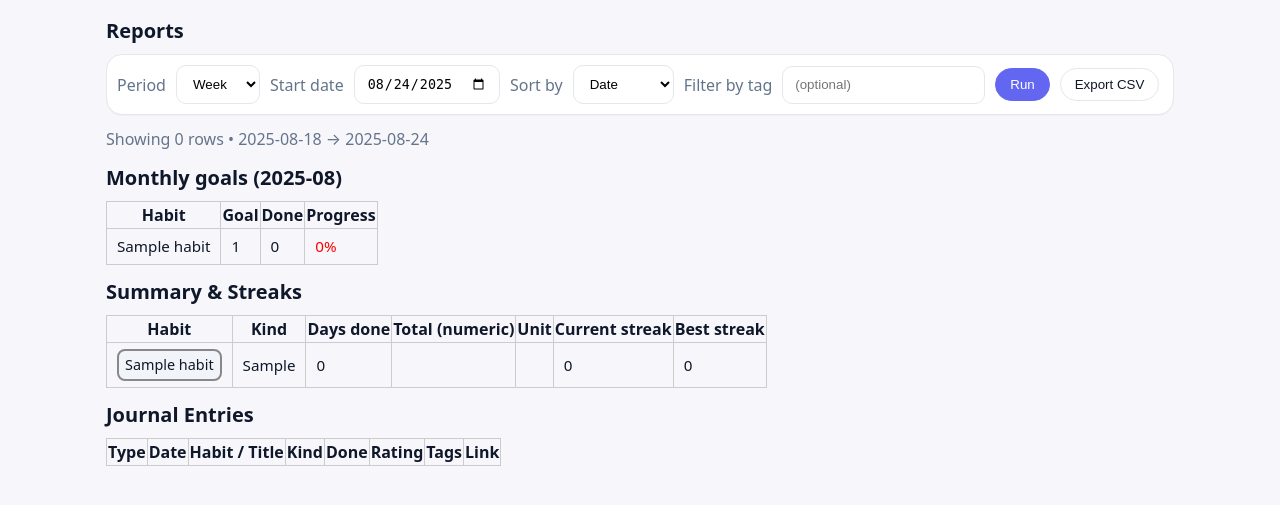
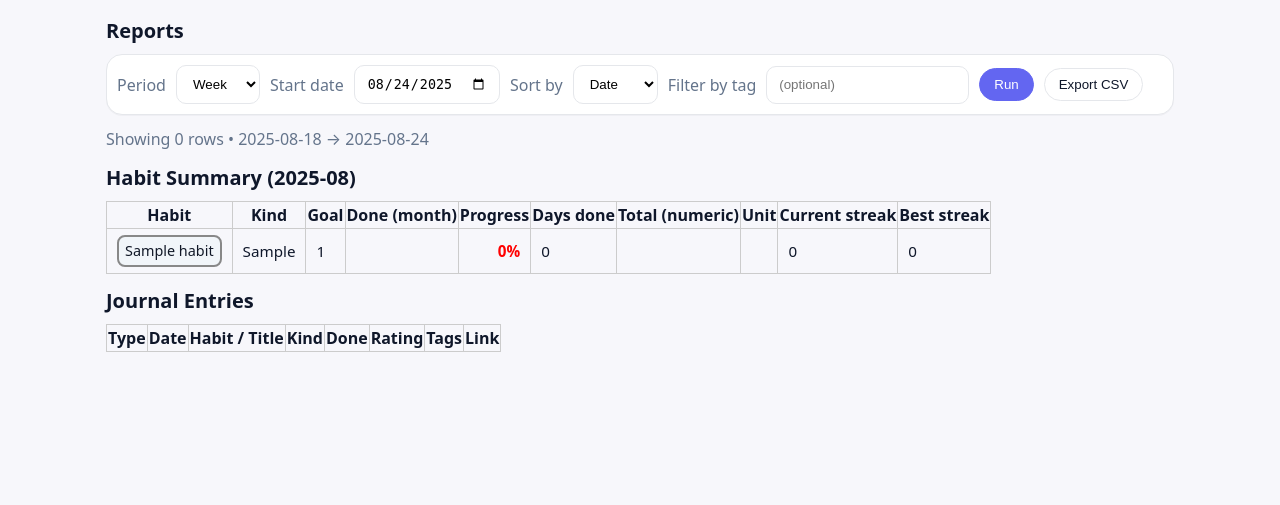
Before and after one commit to 114576u/HabitTracker, a Flask app: page /reports in a window 1280 px wide. Shown: the part 75-580 px from the top of the page. Run offline with Flask 3, Linux system fonts and the light colour scheme; a user stored in the database is signed in; tables that the repository leaves empty hold one stand-in row (values such as "Sample post"); lists and menus that the app fills with data are empty.

Commit message:
Allow sort by habit name

```diff
--- a/static/reports.css
+++ b/static/reports.css
@@ -28,3 +28,14 @@
 table td, table th {
   border: 1px solid #ccc;
 }
+
+
+table#habitTable td {
+  padding: 6px 10px;
+  font-size: 0.95rem;
+}
+
+table#habitTable td:nth-child(5) {
+  font-weight: bold;
+  text-align: right;
+}
--- a/static/reports.js
+++ b/static/reports.js
@@ -1,18 +1,23 @@
-function ymd(d){ return d.toISOString().slice(0,10); }
+function ymd(d) {
+  return d.toISOString().slice(0, 10);
+}
 
-async function initReports(){
+async function initReports() {
   const today = new Date();
   const start = ymd(today);
   document.getElementById('repStart').value = start;
   runReport();
 }
 
-async function runReport(){
+async function runReport() {
   const period = document.getElementById('repPeriod').value;
   const start = document.getElementById('repStart').value;
   const sort = document.getElementById('repSort').value;
   const tag = document.getElementById('repTag').value.trim();
   const url = new URL('/api/reports', location.origin);
+
+  const sortOption = sort.toLowerCase();
+
   url.searchParams.set('period', period);
   url.searchParams.set('start', start);
   url.searchParams.set('sort', sort);
@@ -23,31 +28,95 @@
 
   document.getElementById('repMeta').textContent = `Showing ${data.count} rows • ${data.start} → ${data.end}`;
 
-  // Goals table
+  // Unified Habit Table
   document.getElementById('goalsMonth').textContent = data.goalsMonth || '';
-  const gbody = document.querySelector('#goalsTable tbody');
-  gbody.innerHTML = '';
-  for (const g of (data.goals||[])){
-    const tr = document.createElement('tr');
-    const color = g.percent >= 75 ? 'green' : g.percent >= 25 ? 'orange' : 'red';
-    tr.innerHTML = `<td>${g.habit}</td><td>${g.monthlyGoal}</td><td>${g.doneCount}</td><td style="color:${color}">${g.percent}%</td>`;
-    gbody.appendChild(tr);
+  const merged = {};
+
+  // Load summary data
+  for (const row of (data.summary || [])) {
+    merged[row.habit] = {
+      habit: row.habit,
+      kind: row.kind,
+      color: row.color,
+      unit: row.unit,
+      count: row.count,
+      sum: row.sum,
+      currentStreak: row.currentStreak,
+      bestStreak: row.bestStreak,
+      goal: '',
+      doneCount: '',
+      percent: ''
+    };
   }
 
-  // Rows table
+  // Load goals into merged map
+  for (const g of (data.goals || [])) {
+    if (!merged[g.habit]) {
+      merged[g.habit] = {
+        habit: g.habit,
+        kind: '',
+        color: '#ccc',
+        unit: '',
+        count: 0,
+        sum: 0,
+        currentStreak: 0,
+        bestStreak: 0
+      };
+    }
+    merged[g.habit].goal = g.monthlyGoal;
+    merged[g.habit].doneCount = g.doneCount;
+    merged[g.habit].percent = g.percent;
+  }
+
+  // Render unified habit table
+  const hbody = document.querySelector('#habitTable tbody');
+  hbody.innerHTML = '';
+
+  const sortedKeys = Object.keys(merged).sort((a, b) => {
+      if (sortOption === 'habit') {
+        return a.localeCompare(b);
+      }
+      if (sortOption === 'rating') {
+        const aRating = merged[a].percent || 0;
+        const bRating = merged[b].percent || 0;
+        return bRating - aRating;
+      }
+      return 0; // default to no sorting
+    });
+
+  //for (const key of Object.keys(merged).sort()) {
+  for (const key of sortedKeys) {
+    const r = merged[key];
+    const color = r.percent >= 75 ? 'green' : r.percent >= 25 ? 'orange' : (r.percent !== '' ? 'red' : '');
+    const progressText = r.percent !== '' ? `${r.percent}%` : '';
+    const tr = document.createElement('tr');
+    tr.innerHTML = `
+      <td><span class="badge" style="border-color:${r.color}">${r.habit}</span></td>
+      <td>${r.kind}</td>
+      <td>${r.goal || ''}</td>
+      <td>${r.doneCount || ''}</td>
+      <td style="color:${color}">${progressText}</td>
+      <td>${r.count}</td>
+      <td>${r.kind === 'numeric' ? r.sum : ''}</td>
+      <td>${r.kind === 'numeric' ? r.unit || '' : ''}</td>
+      <td>${r.currentStreak || 0}</td>
+      <td>${r.bestStreak || 0}</td>
+    `;
+    hbody.appendChild(tr);
+  }
+
+  // Journal Rows Table
   const tbody = document.querySelector('#repTable tbody');
   tbody.innerHTML = '';
-  renderSummary(data);
-  for (const row of data.rows){
+  for (const row of data.rows) {
     if (row.type !== 'journal') continue;
     const tr = document.createElement('tr');
-    const tags = (row.tags||[]).join(', ');
+    const tags = (row.tags || []).join(', ');
     tr.innerHTML = `
       <td>${row.type}</td>
-      <td>${row.date||''}</td>
-      <td>${row.type==='habit' ? (row.habit||'') : (row.text||'')}</td>
-      <td>${row.type==='habit' ? (row.kind||'') : (row.category||'')}</td>
-      <td>${row.type==='habit' ? (row.done?'✔':'') : (row.checked?'✔':'')}</td>
+      <td>${row.date || ''}</td>
+      <td>${row.text || ''}</td>
+      <td>${row.checked ? '✔' : ''}</td>
       <td>${row.rating ?? ''}</td>
       <td>${tags}</td>
       <td>${row.link ? `<a href="${row.link}" target="_blank" rel="noopener">link</a>` : ''}</td>
@@ -56,8 +125,8 @@
   }
 }
 
-// Render summary with streaks
-function renderSummary(data){
+// Legacy — no longer used (safe to remove or keep for now)
+function renderSummary(data) {
   const tbody = document.querySelector('#summaryTable tbody');
   if (!tbody) return;
   tbody.innerHTML = '';
@@ -74,7 +143,6 @@
   });
 }
 
-
 document.getElementById('btnExportCsv')?.addEventListener('click', () => {
   const period = document.getElementById('periodSel')?.value || 'week';
   const start = document.getElementById('startDate')?.value || '';
@@ -84,7 +152,6 @@
   const url = '/export/csv?' + params.toString();
   window.location.href = url;
 });
-
 
 function exportCSV() {
   const period = document.getElementById("repPeriod").value;
--- a/templates/reports.html
+++ b/templates/reports.html
@@ -15,7 +15,6 @@
       <select id="repSort">
         <option value="date">Date</option>
         <option value="habit">Habit</option>
-        <option value="category">Category</option>
         <option value="rating">Rating</option>
       </select>
       <label>Filter by tag</label>
@@ -28,20 +27,15 @@
   <div id="repMeta" class="mt muted"></div>
 
   <div class="mt">
-    <h3 class="subtitle">Monthly goals (<span id="goalsMonth"></span>)</h3>
-    <table id="goalsTable">
-      <thead><tr><th>Habit</th><th>Goal</th><th>Done</th><th>Progress</th></tr></thead>
-      <tbody></tbody>
-    </table>
-  </div>
-
-  <div class="mt">
-    <h3 class="subtitle">Summary & Streaks</h3>
-    <table id="summaryTable">
+    <h3 class="subtitle">Habit Summary (<span id="goalsMonth"></span>)</h3>
+    <table id="habitTable">
       <thead>
         <tr>
           <th>Habit</th>
           <th>Kind</th>
+          <th>Goal</th>
+          <th>Done (month)</th>
+          <th>Progress</th>
           <th>Days done</th>
           <th>Total (numeric)</th>
           <th>Unit</th>
@@ -52,6 +46,7 @@
       <tbody></tbody>
     </table>
   </div>
+
 
   <div class="mt">
     <h3 class="subtitle">Journal Entries</h3>
```
